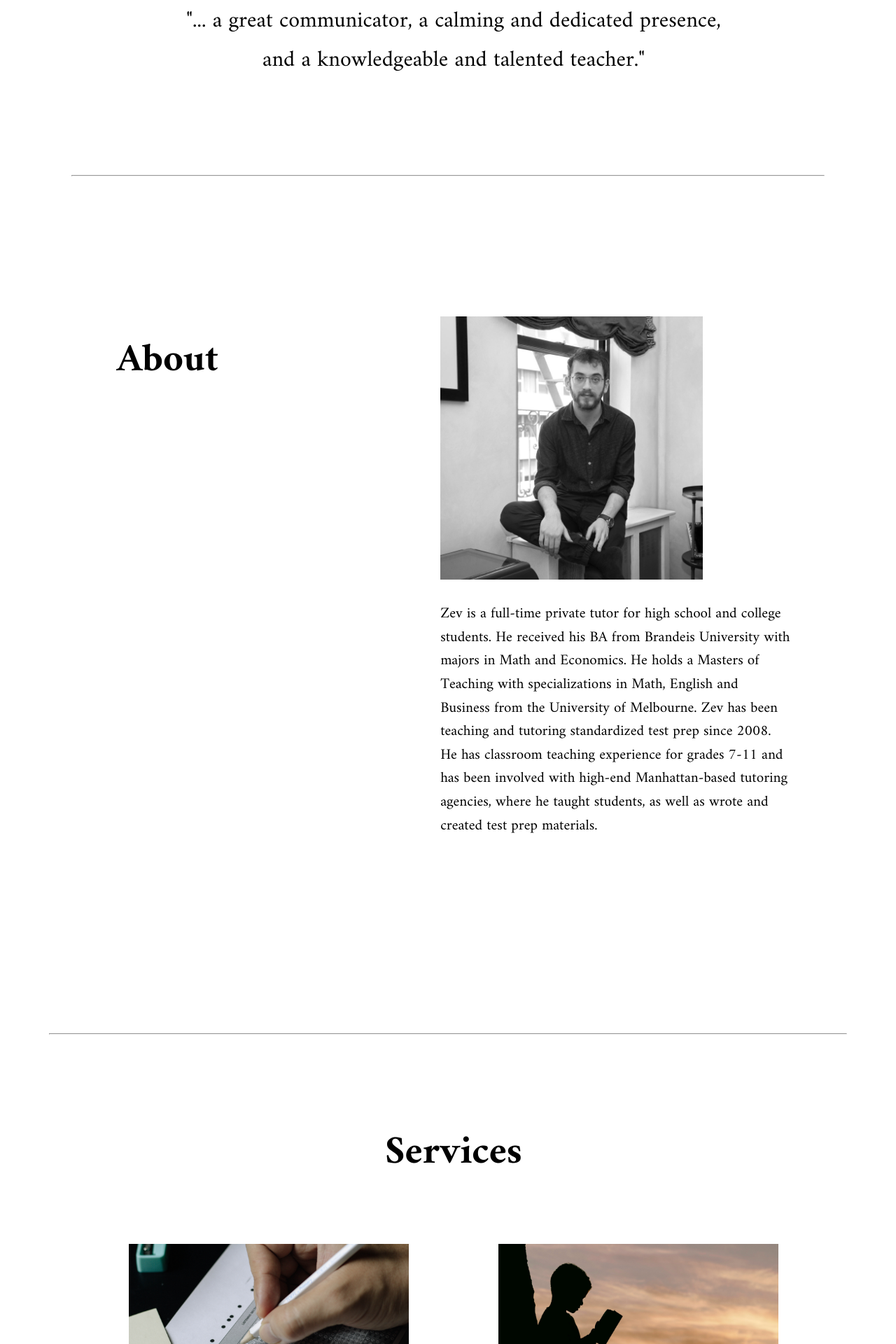
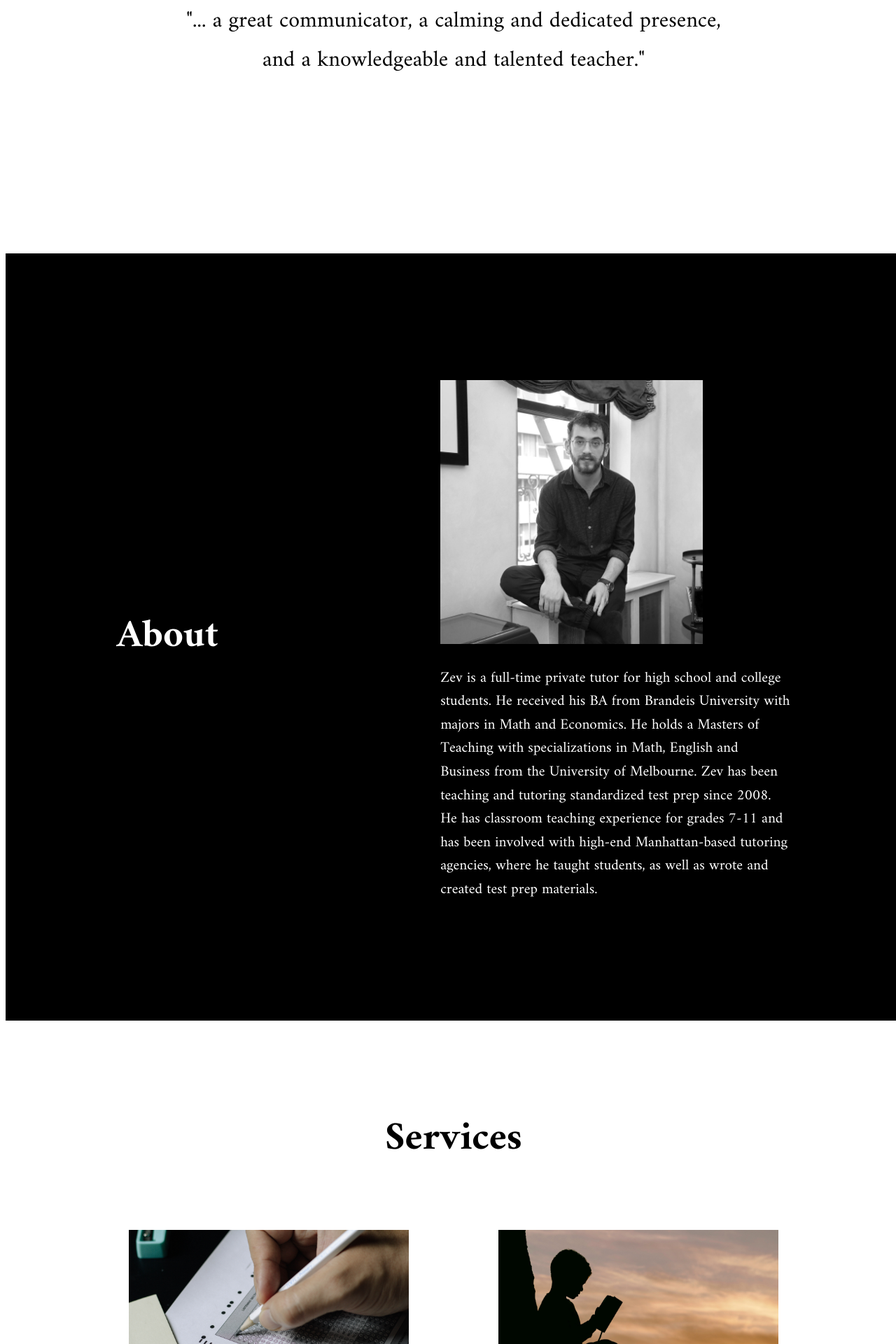
Before and after one commit to aaronzomback/zevprep, a Jekyll site: the page built from index.html, in a window 1280 px wide. Shown: the part 1322-3242 px from the top of the page at 70% size. Built offline with Jekyll 4.4.1, drawn with Linux system fonts in a browser that asks for light colours.

Commit message:
styling index contact/footer

```diff
--- a/_includes/header.html
+++ b/_includes/header.html
@@ -1,6 +1,6 @@
 <header>
    <nav>
-     <a href="/index/">
+     <a href="/">
      <h1 style="text-transform: none;"><i>ZevPrep</i></h1>
      </a>
        <div class="nav-links">
--- a/_sass/_footer.scss
+++ b/_sass/_footer.scss
@@ -13,14 +13,14 @@
   justify-content: space-around;
   flex-direction: row;
   font-family: "Almarai";
-  position: absolute;
+  // position: absolute;
   background-color: black;
   color: white;
-  margin-top: 64px;
+  // margin-top: 64px;
   padding-top: 24px;
   padding-bottom: 64px;
   bottom: 0;
-  width: 100%;
+  width: 100vw;
   height: 1.5rem;            /* Footer height */
 }
 //
--- a/_sass/_index.scss
+++ b/_sass/_index.scss
@@ -82,11 +82,11 @@
   margin-top: 120px;
   display: flex;
   justify-content: space-around;
-  align-items: flex-start;
+  align-items: center;
   vertical-align: middle;
   font-family: "Amiri";
-  color: black;
-  background-color: white;
+  color: white;
+  background-color: black;
 
 
   h2 {
@@ -282,8 +282,8 @@
 section.index-testimonials {
   margin-top: 240px;
   width: 100vw;
-  background-color: white;
-  color: black;
+  background-color: black;
+  color: white;
   font-family: "Amiri";
   align-items: flex-start;
   display: flex;
@@ -306,9 +306,9 @@
     font-size: 16px;
     margin-top: 80px;
     max-width: 440px;
-    border: 2px solid black;
+    border: 2px solid white;
     padding: 16px 32px;
-    color: black;
+    color: white;
     text-transform: uppercase;
     letter-spacing: 2px;
     margin-bottom: 160px;
@@ -351,7 +351,7 @@
   font-family: "Amiri";
   background-color: #292a2c;
   color: white;
-  height: 800px;
+  height: 1000px;
   width: 100vw;
 
   h1 {
--- a/index.html
+++ b/index.html
@@ -30,9 +30,6 @@
   <p>"... a great communicator, a calming and dedicated presence, and a knowledgeable and talented teacher."</p>
 </section>
 
-<hr style="width: 85%; color: black;">
-
-
 <section class="index-about">
   <h1>About</h1>
   <div class="index-about-flex">
@@ -49,7 +46,6 @@
     </div>
 </section>
 
-<hr style="width: 90%; color: black;">
 
 <section class=index-subjects>
   <div class="">
@@ -103,7 +99,6 @@
  </div>
 </section>
 
-<hr style="width: 85%; color: black; margin-top: 24rem;">
 
 <section class="index-testimonials">
   <div class="testimonial-header">
```
